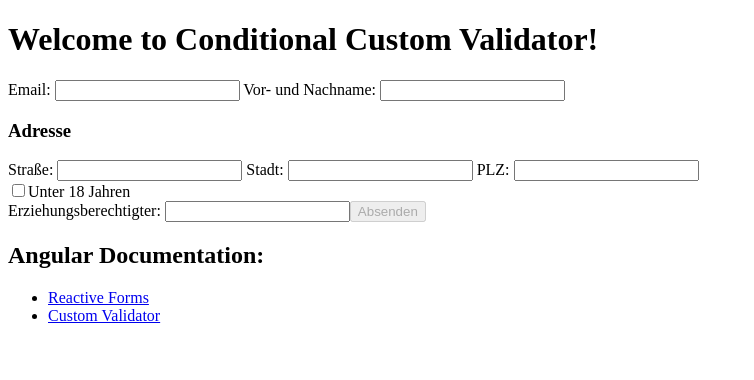
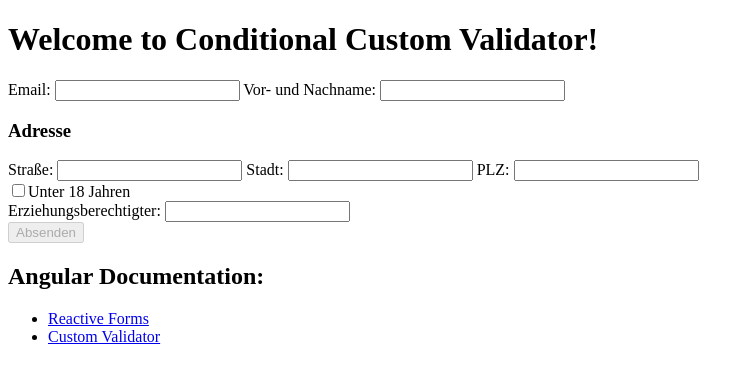
Before and after one commit to mauricewipf/Conditional-Custom-Validator, an Angular app: page / in a window 1280 px wide. Shown: the top 380 px of the page, without its empty margins (0-754 px from the left). Built offline with nearby package versions, Linux system fonts and the light colour scheme.

Commit message:
Use conditionalCustomValidator

```diff
--- a/src/app/app.component.html
+++ b/src/app/app.component.html
@@ -2,7 +2,7 @@
   Welcome to {{ title }}!
 </h1>
 
-<form (ngSubmit)="onSubmit()" [formGroup]="form">
+<form (change)="validate()" (ngSubmit)="onSubmit()" [formGroup]="form">
 
   <label>
     Email:
@@ -38,11 +38,12 @@
     <label for="under18">Unter 18 Jahren</label>
   </div>
 
-  <label>
-    Erziehungsberechtigter:
-    <input formControlName="erziehungsberechtigter" type="text">
-  </label>
-
+  <div>
+    <label>
+      Erziehungsberechtigter:
+      <input formControlName="erziehungsberechtigter" type="text">
+    </label>
+  </div>
 
   <button [disabled]="!form.valid" type="submit">Absenden</button>
 </form>
--- a/src/app/app.component.ts
+++ b/src/app/app.component.ts
@@ -24,19 +24,24 @@ export class AppComponent implements OnInit {
   }
 
   ngOnInit(): void {
-    this.form.valueChanges.subscribe(() => console.log());
+    this.form.valueChanges.subscribe(() => console.log(this.form));
   }
 
   onSubmit() {
     console.warn(this.form.value);
   }
 
+  validate() {
+    this.form.updateValueAndValidity();
+  }
 }
 
 export function conditionalCustomValidator(conditionalControl: string): ValidatorFn {
   return (control: AbstractControl): { [key: string]: any } | null => {
     try {
-      const required = (control.parent && control.parent.controls[conditionalControl] && control.parent.controls[conditionalControl].value) ? true : false;
+      const required = (control.parent && control.parent.controls[conditionalControl] &&
+        control.parent.controls[conditionalControl].value) ? true : false;
+      console.log(required);
       return required ? Validators.required : null;
     } catch (e) {
       return null;
```
